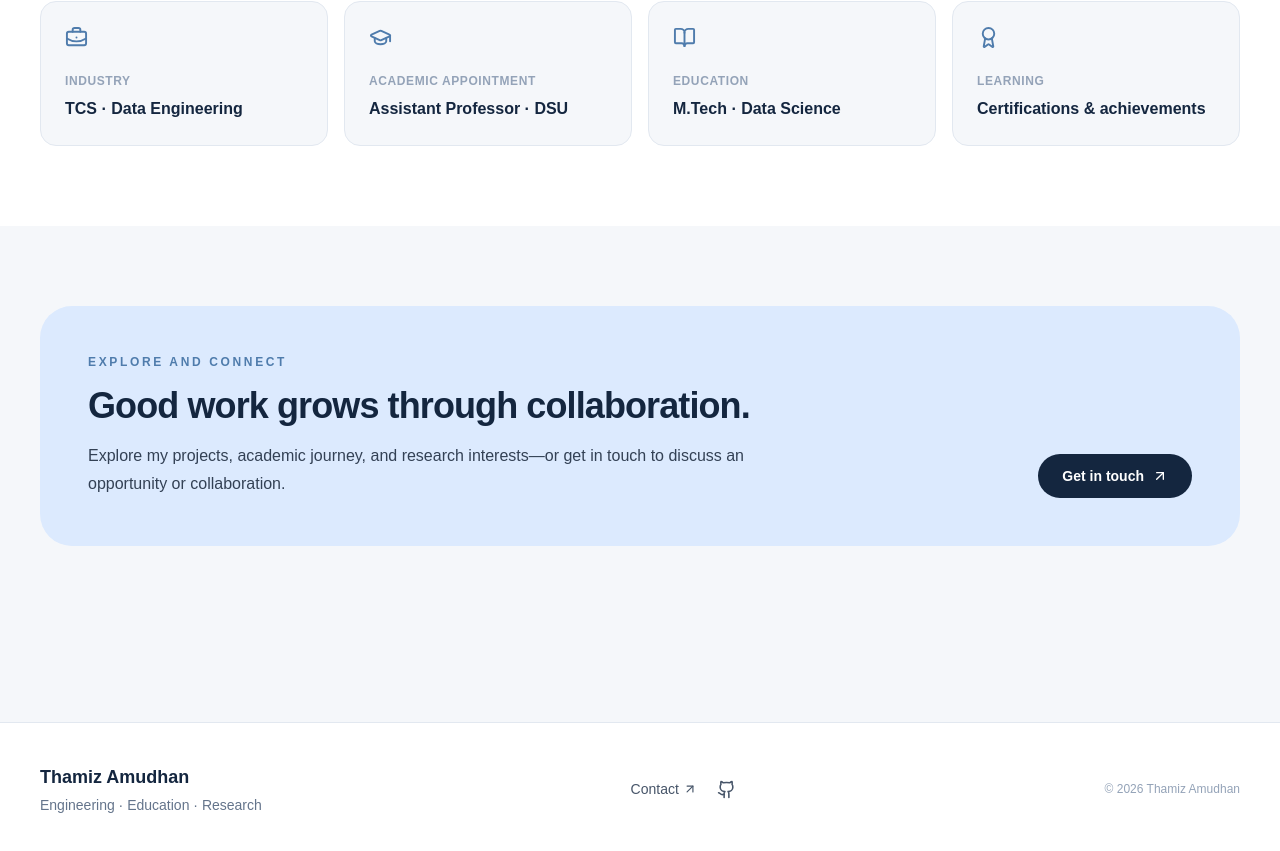
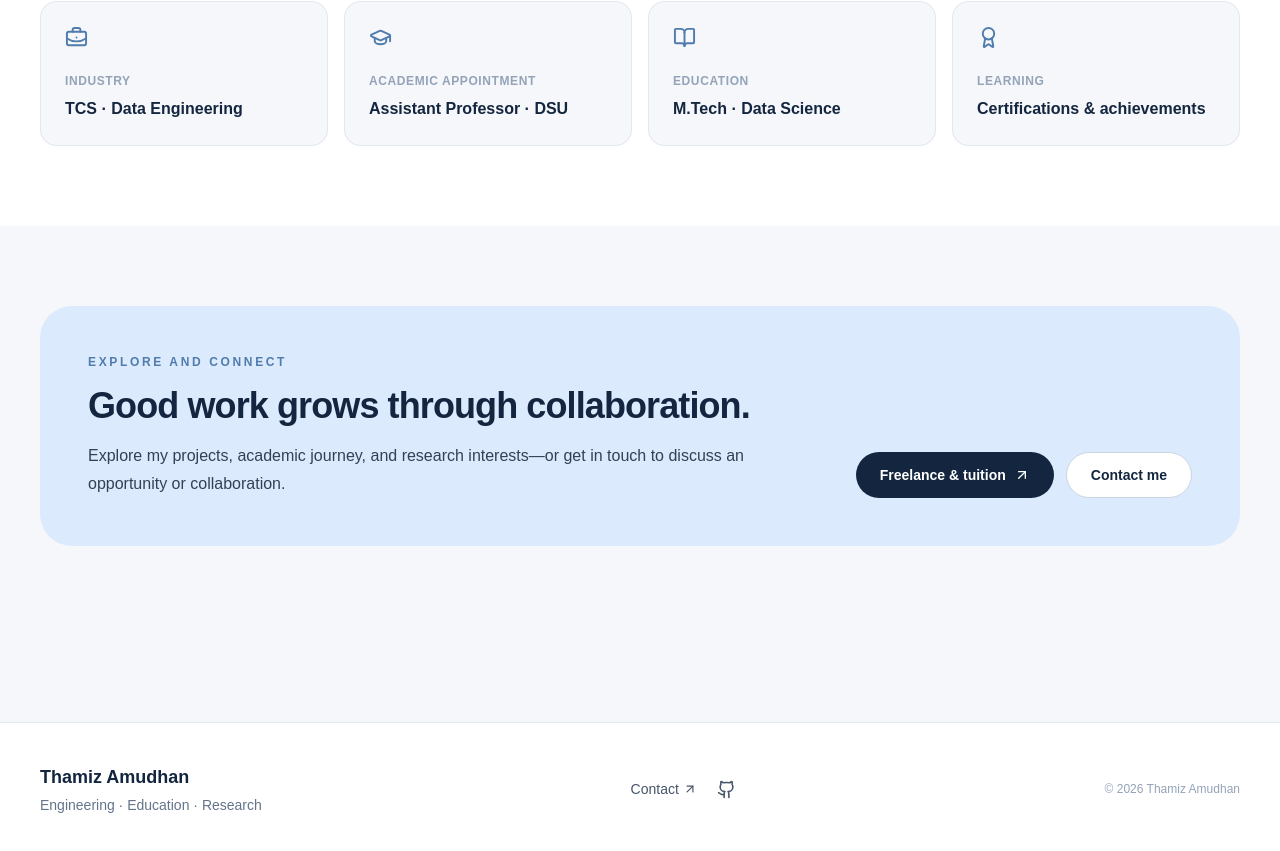
Before and after one commit to tk1573-sys/thamizamudhan-portfolio, a Next.js app: page / in a window 1280 px wide. Shown: the part 2066-2917 px from the top of the page. Built offline with nearby package versions, Linux system fonts and the light colour scheme.

Commit message:
feat: add freelance and tutoring homepage call to action

```diff
--- a/src/app/page.tsx
+++ b/src/app/page.tsx
@@ -48,6 +48,6 @@ export default function HomePage() {
       <div className="mt-10 grid gap-5 sm:grid-cols-2">{pathways.map(({ icon: Icon, title, text, href, tag }) => <Link key={title} href={href} className="surface-card group p-7 transition duration-300 hover:-translate-y-1 hover:border-slate-300"><div className="flex items-center justify-between"><span className="rounded-xl bg-blue-50 p-3 text-accent"><Icon size={24} /></span><span className="text-xs font-bold uppercase tracking-wider text-slate-400">{tag}</span></div><h3 className="mt-7 font-display text-xl font-bold text-ink">{title}</h3><p className="mt-3 min-h-14 text-sm leading-6 text-slate-600">{text}</p><span className="mt-6 inline-flex items-center gap-2 text-sm font-bold text-accent">Explore section <ArrowUpRight size={15} /></span></Link>)}</div>
     </section>
     <section className="bg-white py-20"><div className="container-shell"><div className="max-w-2xl"><p className="eyebrow">Professional snapshot</p><h2 className="section-title mt-4">The experience behind the work.</h2></div><div className="mt-10 grid gap-4 sm:grid-cols-2 lg:grid-cols-4">{highlights.map(({ icon: Icon, label, value }) => <div key={label} className="rounded-2xl border border-slate-200 bg-paper p-6"><Icon className="text-accent" size={23} /><p className="mt-6 text-xs font-bold uppercase tracking-wider text-slate-400">{label}</p><p className="mt-2 font-semibold leading-6 text-ink">{value}</p></div>)}</div></div></section>
-    <section className="container-shell py-20"><div className="rounded-[2rem] bg-[#DCEAFE] p-8 sm:p-12"><p className="eyebrow">Explore and connect</p><div className="mt-4 grid gap-8 md:grid-cols-[1fr_auto] md:items-end"><div><h2 className="font-display text-3xl font-bold tracking-tight text-ink sm:text-4xl">Good work grows through collaboration.</h2><p className="mt-4 max-w-2xl leading-7 text-slate-700">Explore my projects, academic journey, and research interests—or get in touch to discuss an opportunity or collaboration.</p></div><Link href="/contact" className="button-primary whitespace-nowrap">Get in touch <ArrowUpRight size={16} /></Link></div></div></section>
+    <section className="container-shell py-20"><div className="rounded-[2rem] bg-[#DCEAFE] p-8 sm:p-12"><p className="eyebrow">Explore and connect</p><div className="mt-4 grid gap-8 md:grid-cols-[1fr_auto] md:items-end"><div><h2 className="font-display text-3xl font-bold tracking-tight text-ink sm:text-4xl">Good work grows through collaboration.</h2><p className="mt-4 max-w-2xl leading-7 text-slate-700">Explore my projects, academic journey, and research interests—or get in touch to discuss an opportunity or collaboration.</p></div><div className="flex flex-wrap gap-3"><Link href="/services" className="button-primary whitespace-nowrap">Freelance & tuition <ArrowUpRight size={16} /></Link><Link href="/contact" className="button-secondary whitespace-nowrap">Contact me</Link></div></div></div></section>
   </>;
 }
```
